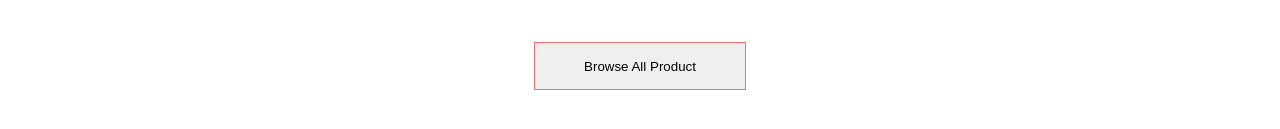
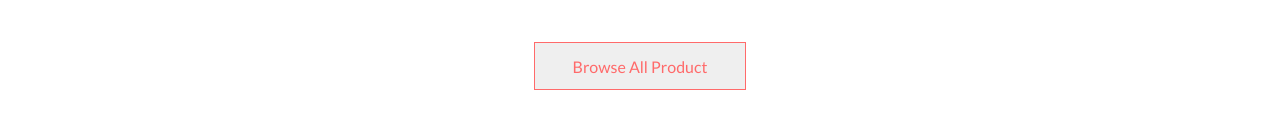
Before and after one commit to GenMagadan/Homework03HTML, a plain HTML site: page index.html in a window 1280 px wide. Shown: the part 2767-2896 px from the top of the page. Drawn offline with Linux system fonts and the light colour scheme.

Commit message:
Change style button

```diff
--- a/style.css
+++ b/style.css
@@ -288,10 +288,16 @@ body {
    margin-top: 48px;
    border: 1px solid rgba(255, 106, 106);
    cursor: pointer;
+   color: rgba(255, 106, 106);
+   font-family: Lato;
+   font-weight: 400;
+   font-size: 16px;
+   line-height: 19px;
 }
 
 .browse-product:active {
    background-color: rgba(255, 106, 106);
+   color: white;
 }
 
 @media (max-width: 1024px) and (min-width: 768px) {
```
